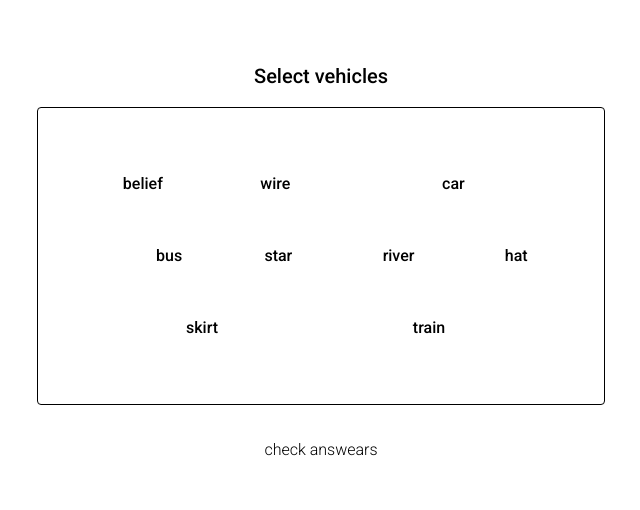
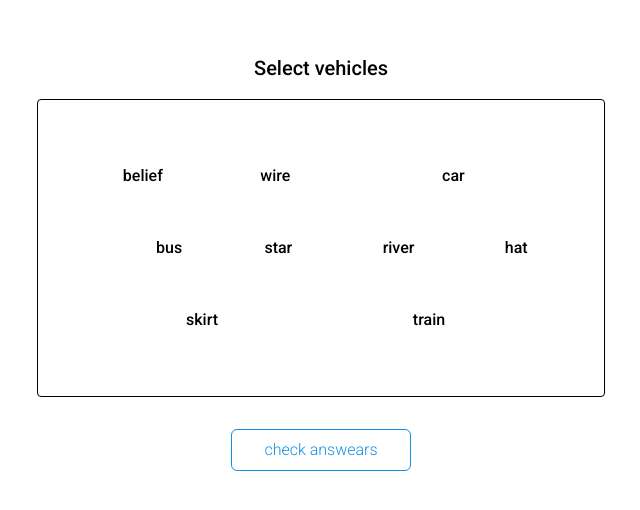
Before and after one commit to vlakyi/wordcloud-game, a React (Create React App) app: page /game in a window 1280 px wide. Shown: the part 138-648 px from the top of the page, without its empty margins (319-959 px from the left). Built offline with nearby package versions, Linux system fonts and the light colour scheme.

Commit message:
Created a Button component. Started using Button in the Home and Game routes.

```diff
--- /dev/null
+++ b/src/components/Button/Button.scss
@@ -0,0 +1,11 @@
+.game-button {
+  padding: 0.5em 2em;
+  border: 1px solid var(--color-primary);
+  color: var(--color-primary);
+  border-radius: 6px;
+
+  &:focus {
+    border-width: 2px;
+    font-weight: var(--font-weight-bold);
+  }
+}
--- /dev/null
+++ b/src/components/Button/Button.tsx
@@ -0,0 +1,17 @@
+import { ButtonHTMLAttributes } from 'react';
+import './Button.scss';
+
+// can be extended in the future, for now it's just a simple component
+interface Props extends ButtonHTMLAttributes<HTMLButtonElement> {}
+
+const Button = (props: Props): JSX.Element => {
+  const { children, className = 'game-button', ...rest } = props;
+
+  return (
+    <button className={className} {...rest}>
+      {children}
+    </button>
+  );
+};
+
+export default Button;
--- a/src/routes/Game/Game.tsx
+++ b/src/routes/Game/Game.tsx
@@ -1,6 +1,9 @@
 import { useState, useEffect } from 'react';
 import { useNavigate } from 'react-router-dom';
 import { useNormalizedQuestions } from '../../hooks/useNormalizedQuestions';
+
+// components
+import Button from '../../components/Button/Button';
 
 // constants
 import { QUESTIONS_URL } from '../../utils/constsants';
@@ -55,9 +58,9 @@ const Game = (): JSX.Element => {
       </ul>
 
       {isPlaying ? (
-        <button onClick={checkAnswears}>check answears</button>
+        <Button onClick={checkAnswears}>check answears</Button>
       ) : (
-        <button onClick={saveResultAndChangeRoute}>finish game</button>
+        <Button onClick={saveResultAndChangeRoute}>finish game</Button>
       )}
     </section>
   );
--- a/src/routes/Home/Home.tsx
+++ b/src/routes/Home/Home.tsx
@@ -1,6 +1,12 @@
 import { ChangeEvent, useContext, useState } from 'react';
 import { useNavigate } from 'react-router-dom';
+
+// Componets
+import Button from '../../components/Button/Button';
+
+// Context
 import { NickNameContext } from '../../contexts/NickNameContext';
+
 import './Home.scss';
 
 const Home = (): JSX.Element => {
@@ -33,7 +39,7 @@ const Home = (): JSX.Element => {
         value={nickName}
         onChange={onInputChange}
       />
-      <button onClick={onButtonClick}>play</button>
+      <Button onClick={onButtonClick}>play</Button>
     </section>
   );
 };
--- a/src/styles/base/__root.scss
+++ b/src/styles/base/__root.scss
@@ -13,4 +13,6 @@
 
   --word-incorrect-label: rgb(241, 147, 136);
   --word-incorrect-text: rgb(248, 69, 63);
+
+  --color-primary: rgb(19, 145, 230);
 }
```
